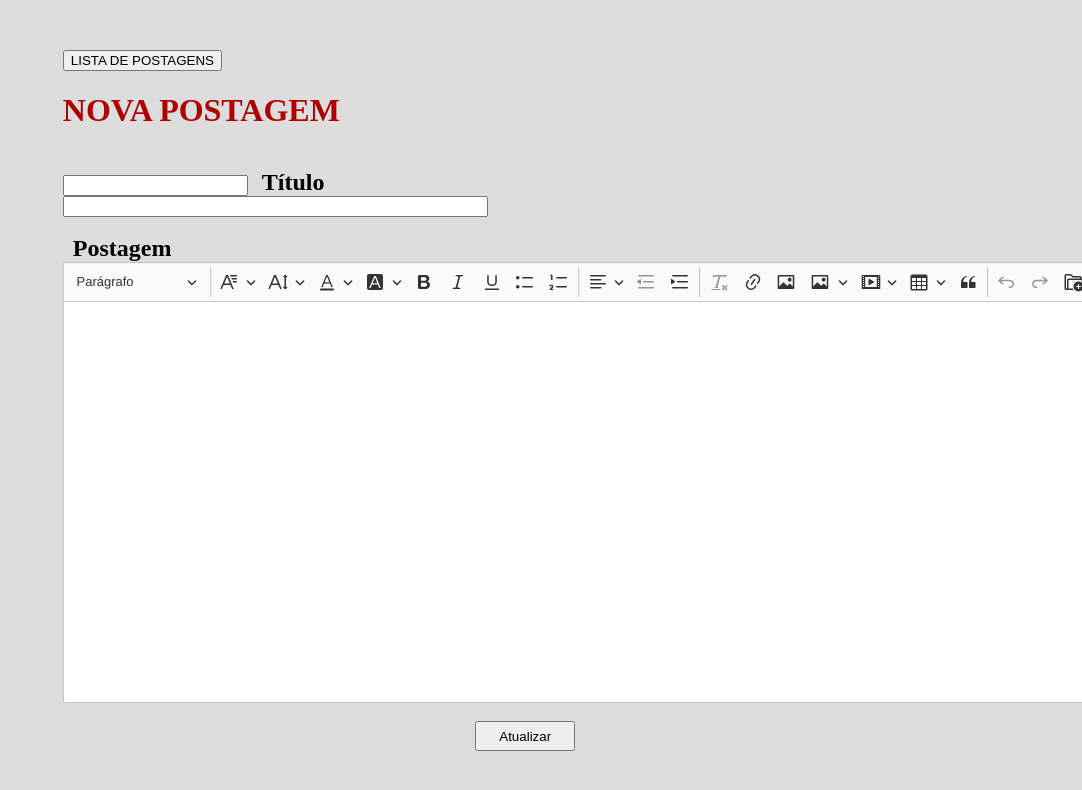
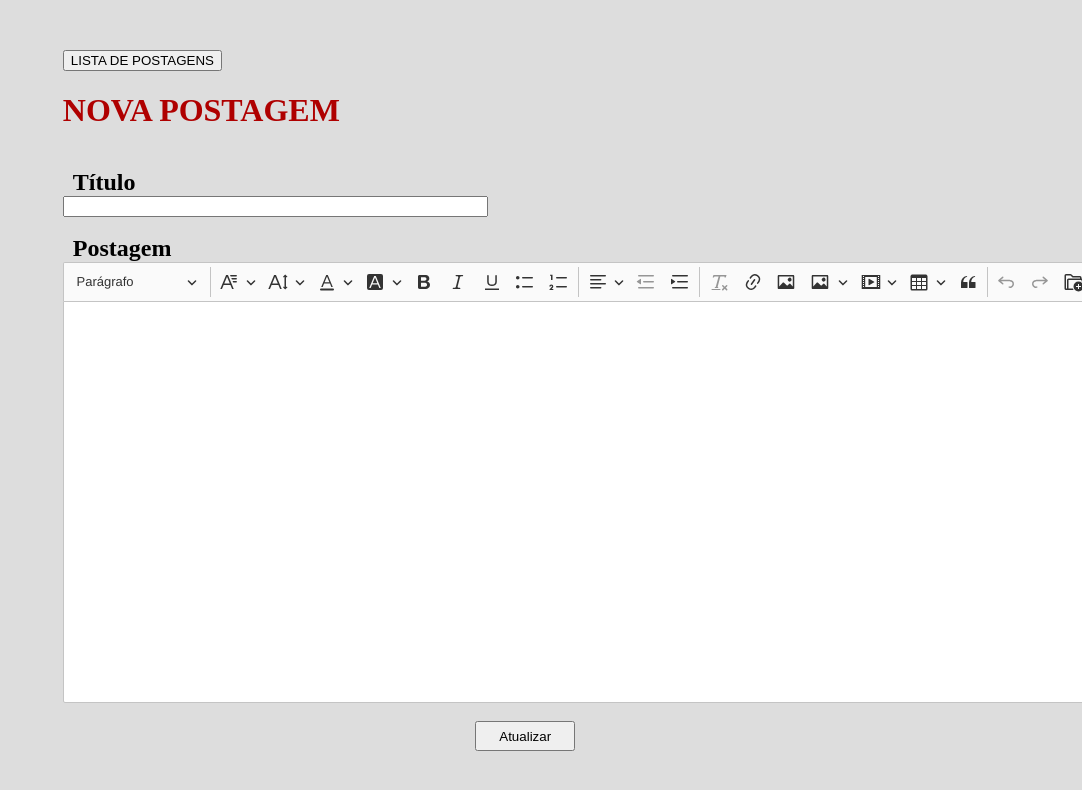
Before and after one commit to vwarlet/ecoindices, a website: page public/admin/update_post.html in a window 1280 px wide. Shown: the whole page, without its empty margins (198-1280 px from the left). Drawn offline with nearby package versions, Linux system fonts and the light colour scheme; no server answers.

Commit message:
hidden id

```diff
--- a/public/admin/update_post.html
+++ b/public/admin/update_post.html
@@ -16,7 +16,7 @@
         <h1>NOVA POSTAGEM</h1>
         <br />
         <form method="post" action="/update">
-		  <input class="alterar" name="id"/>
+		  <input class="alterar" name="id" hidden/>
           <label class="label_post" for="titulo"><strong>Título</strong></label><br />
           <input type="text" id="titulo" name="titulo" size="50"/><br /><br />
           <label class="label_post" for="postagem"><strong>Postagem</strong></label><br />
```
